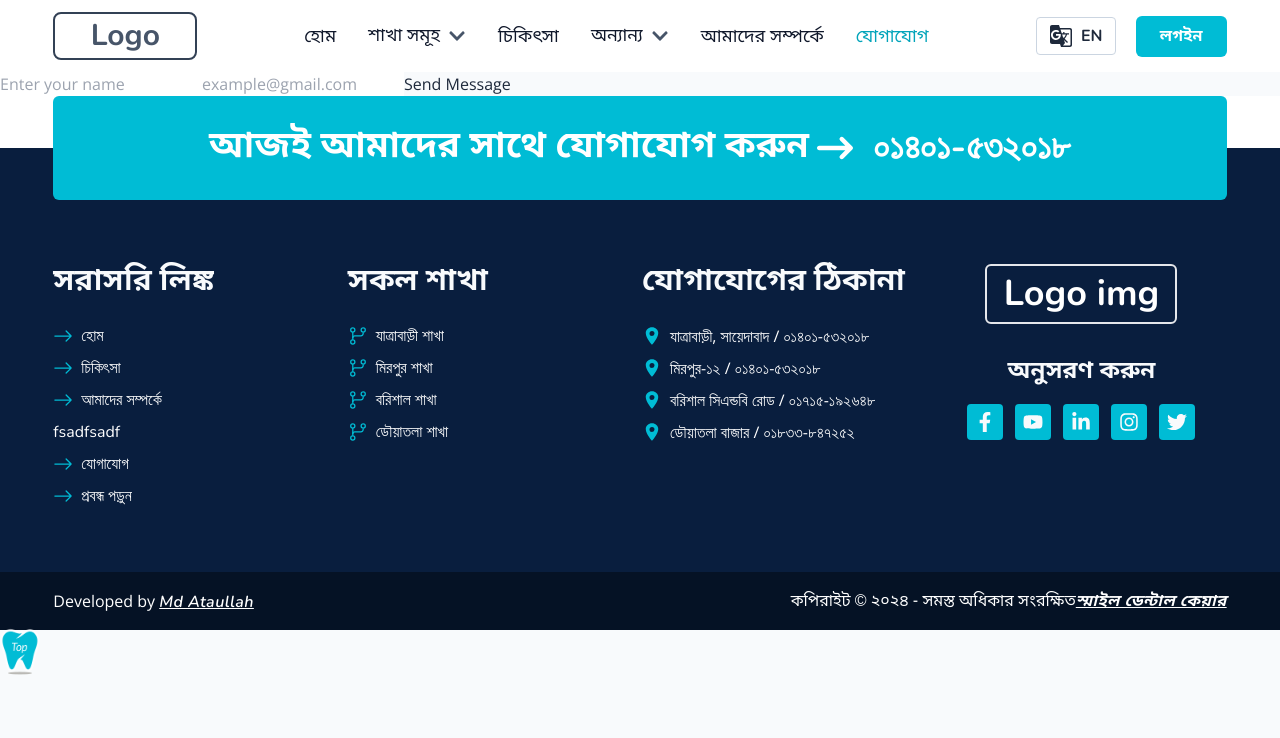
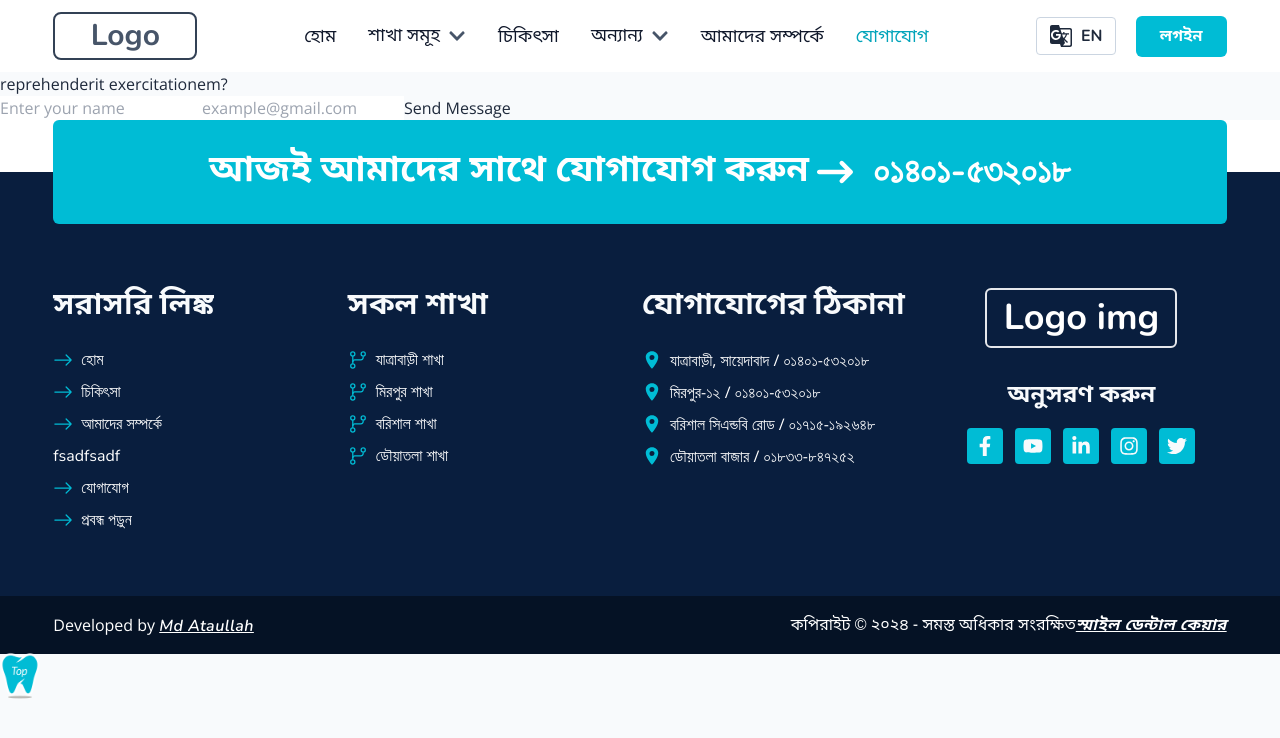
Before and after one commit to ataullah1/Smile-Dental, a React (Vite) app in the folder Client-Side/: page /contact in a window 1280 px wide. Shown: the top 738 px of the page. Built offline with nearby package versions, Linux system fonts and the light colour scheme.

Commit message:
Contact form update

```diff
--- a/Client-Side/src/pages/Contact/Contact.jsx
+++ b/Client-Side/src/pages/Contact/Contact.jsx
@@ -6,9 +6,9 @@ const Contact = () => {
         <p>
           Lorem ipsum dolor sit, amet consectetur adipisicing elit. Consequatur
           veritatis libero non similique molstias tempore sapiente cumque totam,
-          Lorem ipsum dolor sit, amet consectetur adipisicing elit. Consequatur
-          veritatis libero non similique molstias tempore sapiente cumque totam,
-          reprehenderit exercitationem?
+          reprehenderit exercitationem? Lorem ipsum dolor sit, amet consectetur
+          adipisicing elit. Consequatur veritatis libero non similique molstias
+          tempore sapiente cumque totam, reprehenderit exercitationem?
         </p>
       </div>
       <div>
```
